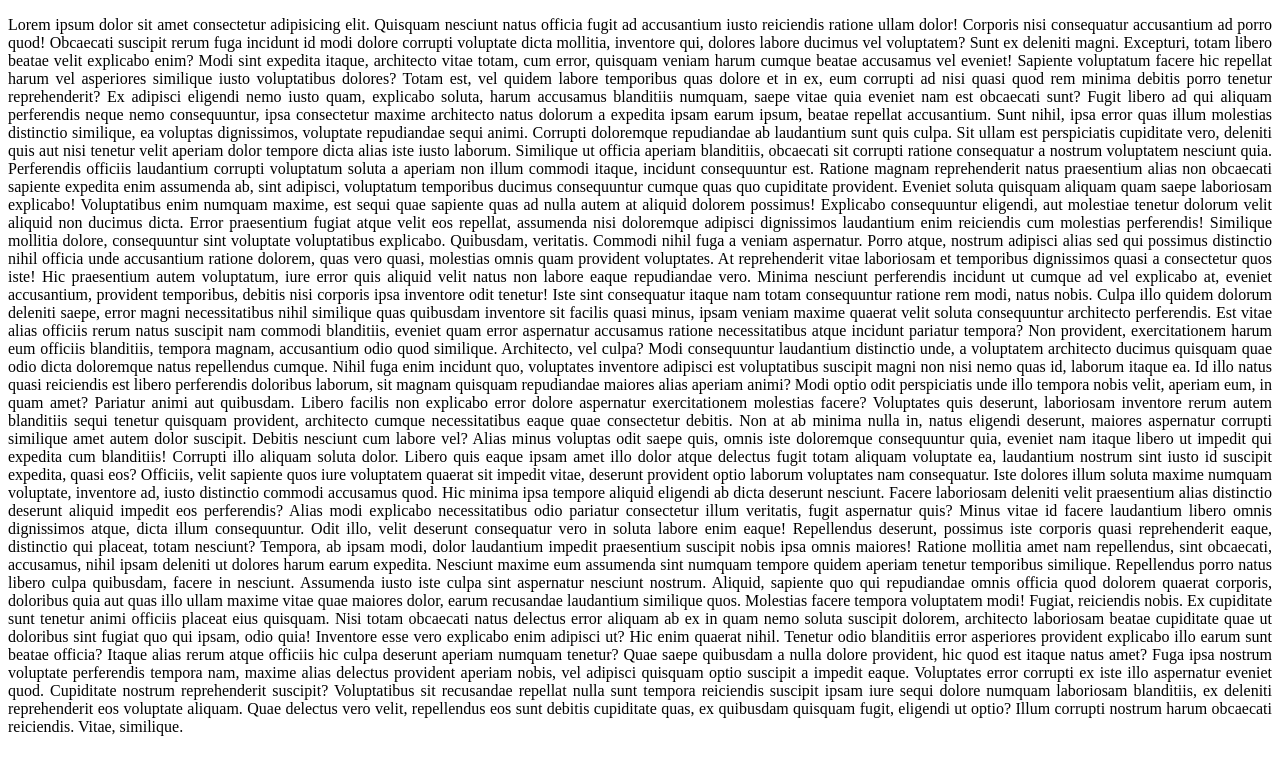
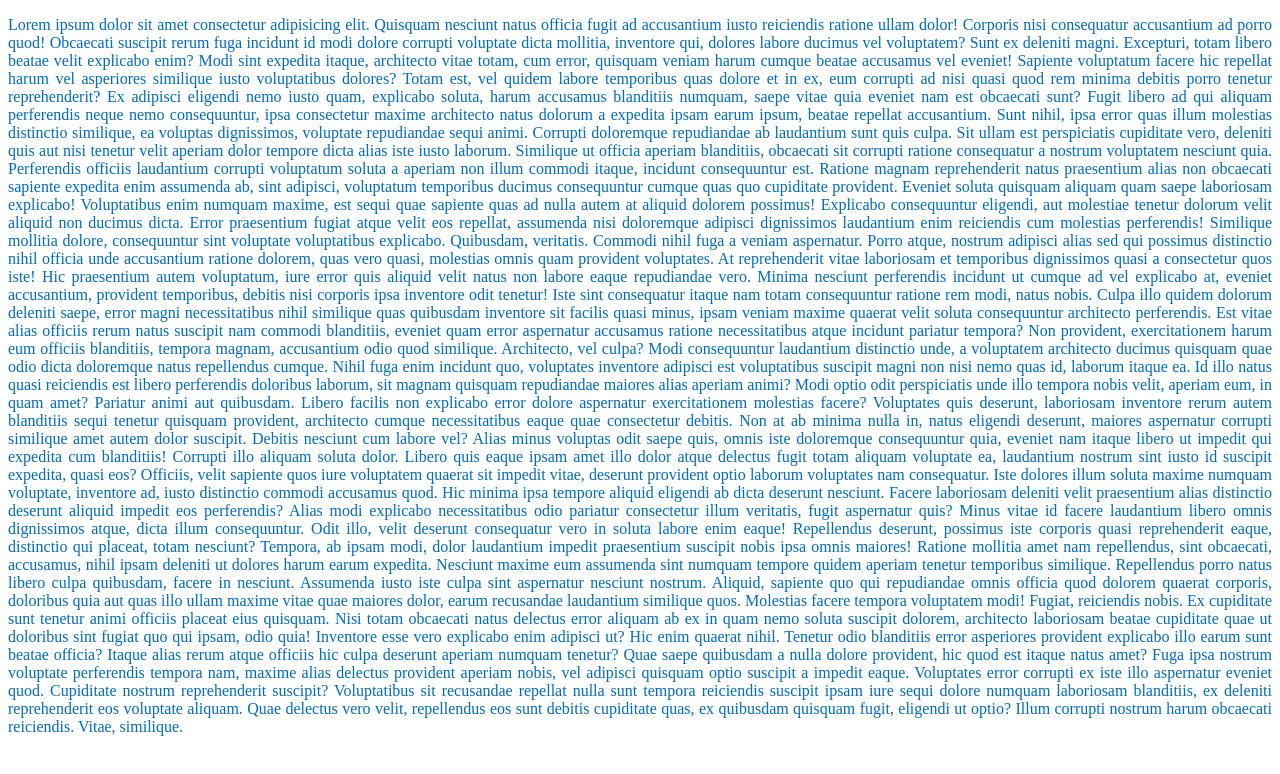
Before and after one commit to ngonoyvan/git, a plain HTML site: page index.html in a window 1280 px wide. Drawn offline with Linux system fonts and the light colour scheme.

Commit message:
text d'une nouvel branche

```diff
--- a/css/index.css
+++ b/css/index.css
@@ -1,3 +1,4 @@
 p{
     text-align: justify;
+    color: rgb(0, 107, 194);
 }
```
